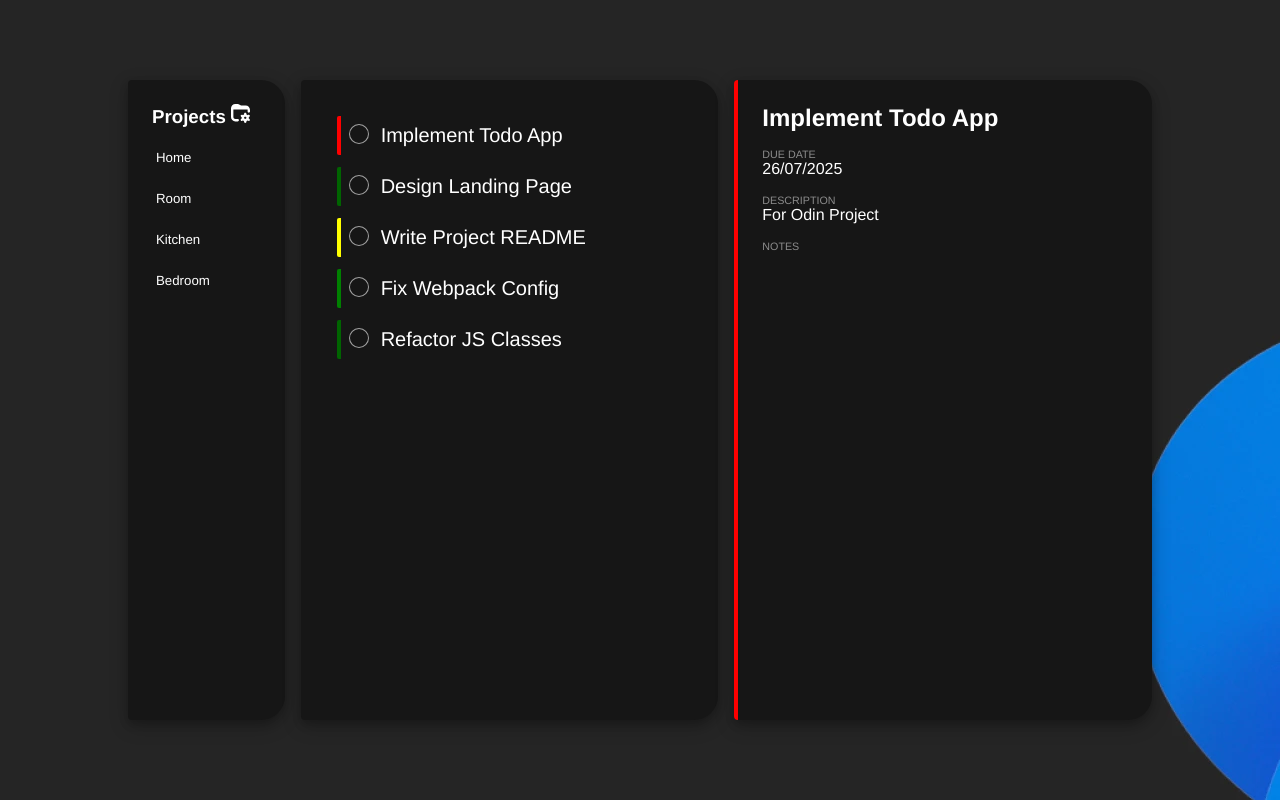
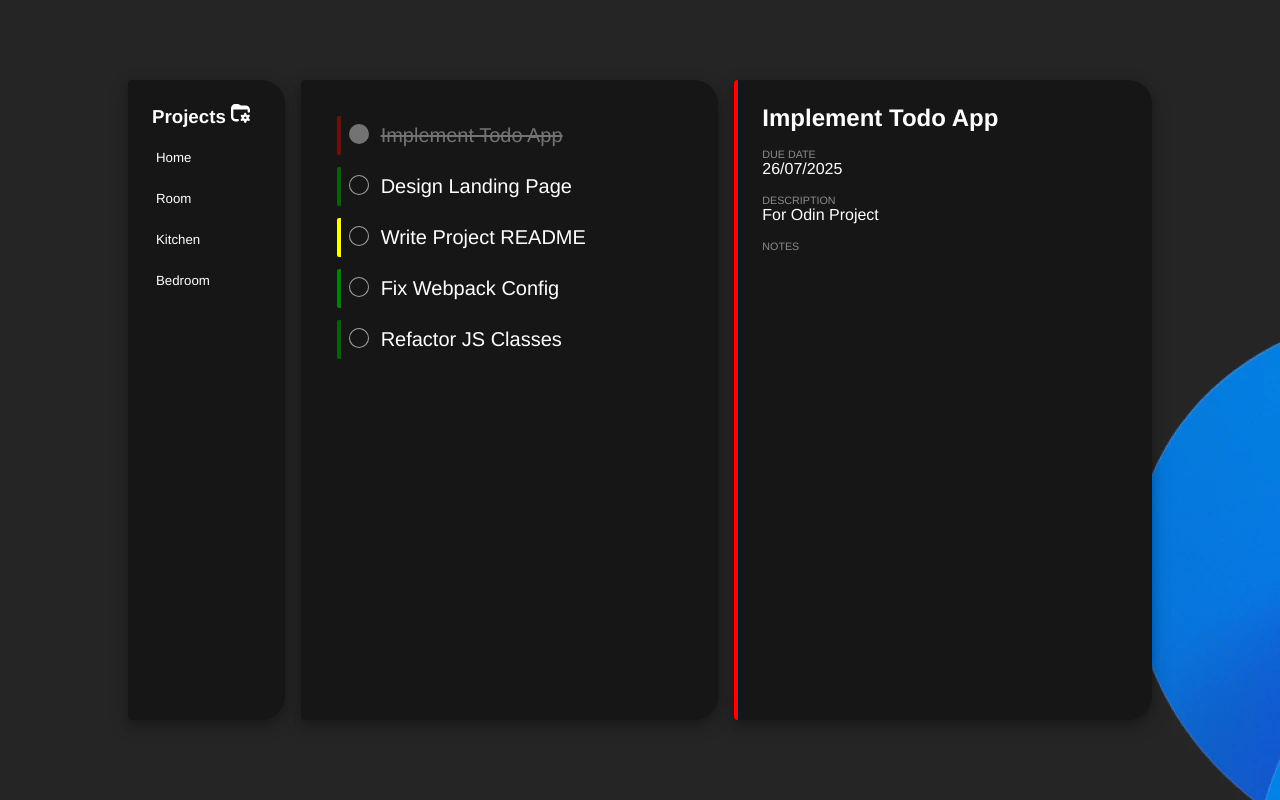
Before and after one commit to haristotle3/odin-todo-list, a website built with webpack: page src/template.html in a window 1280 px wide. Both pictures are taken after a click on the checkbox 358 px from the left and 134 px from the top of the page. Built offline with nearby package versions, Linux system fonts and the light colour scheme.

Commit message:
Implement Todo Item Toggle Feature Changes style of item div in project div Update completed property of todoItem Maintains the styling even after switching through the projects

```diff
--- a/src/projectDOMHandler.js
+++ b/src/projectDOMHandler.js
@@ -54,11 +54,22 @@ export default class ProjectDOMHandler {
     const priority = todoItem.getPriority();
     itemDiv.classList.add(`priority-${priority}`);
 
+    if (todoItem.isComplete()) {
+      itemDiv.classList.add("completed");
+    }
+
     itemDiv.dataset.ID = todoItem.getID();
 
     const checkButton = document.createElement("button");
     checkButton.role = "checkbox";
     checkButton.id = todoItem.getID();
+
+    checkButton.addEventListener("click", () => {
+      EventBus.dispatchEvent(
+        new CustomEvent("toggleComplete", { detail: { id: todoItem.getID() } })
+      );
+      itemDiv.classList.toggle("completed");
+    });
 
     const itemTitle = document.createElement("h5");
     itemTitle.textContent = todoItem.getTitle();
--- a/src/styles.css
+++ b/src/styles.css
@@ -101,6 +101,16 @@ img[src$="svg"] {
   text-decoration: line-through;
 }
 
+.tasks .todo-item.completed {
+  text-decoration: line-through;
+  opacity: 0.4;
+}
+
+.tasks .todo-item.completed button{
+  background-color: white;
+}
+
+
 .task-details div {
   margin: 16px 0;
 }
--- a/src/todoItem.js
+++ b/src/todoItem.js
@@ -1,4 +1,6 @@
 import { format, compareAsc } from "date-fns";
+import EventBus from "./EventBus";
+
 export default class TodoItem {
   constructor(title, description = ``, dueDate = ``, priority = 0) {
     this.id = crypto.randomUUID();
@@ -8,6 +10,12 @@ export default class TodoItem {
     this.priority = priority;
     this.notes = ``;
     this.complete = false;
+
+    EventBus.addEventListener("toggleComplete", (e) => {
+      if (this.id === e.detail.id) {
+        this.toggleComplete();
+      }
+    });
   }
 
   toggleComplete() {
```
